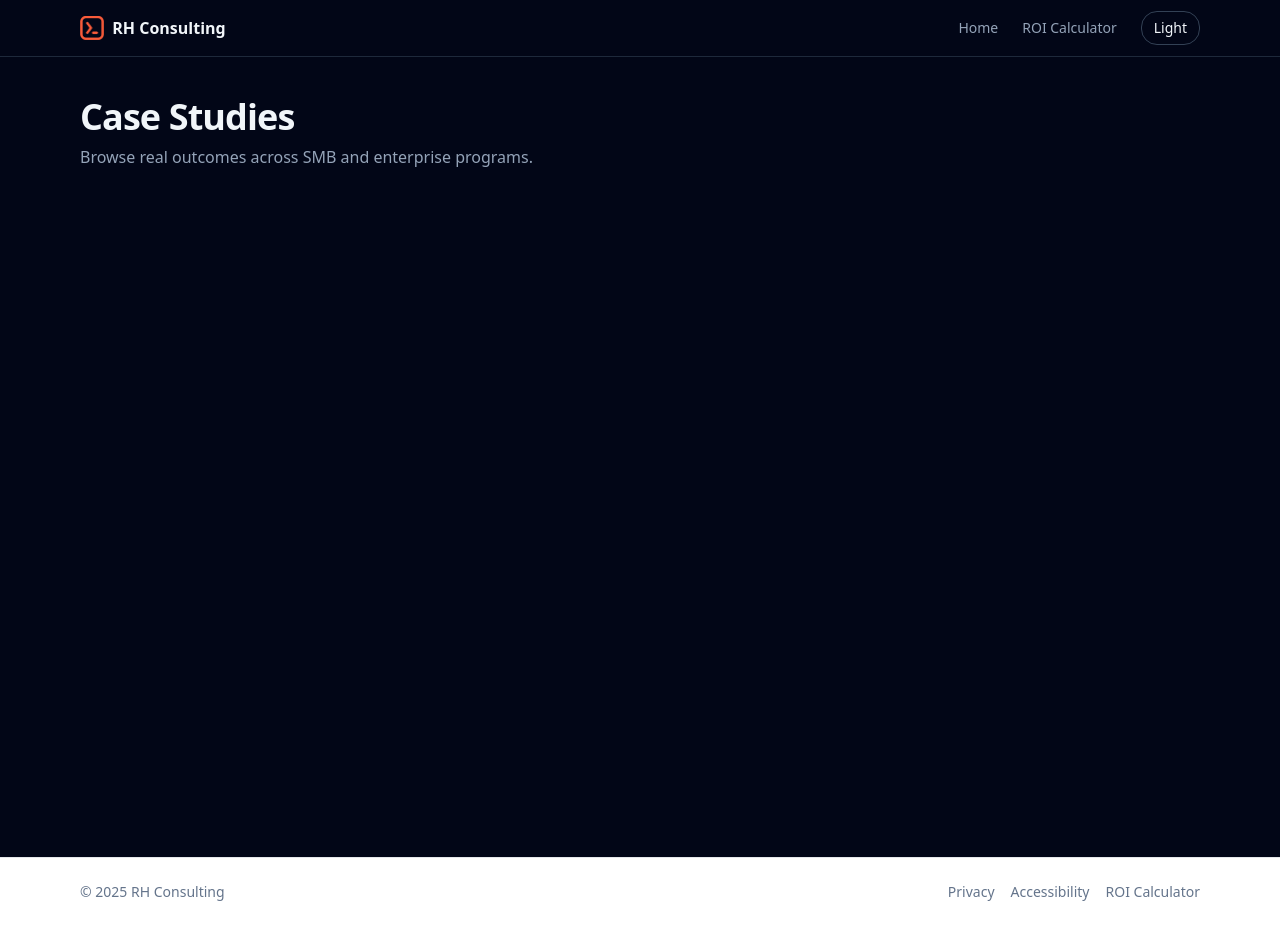
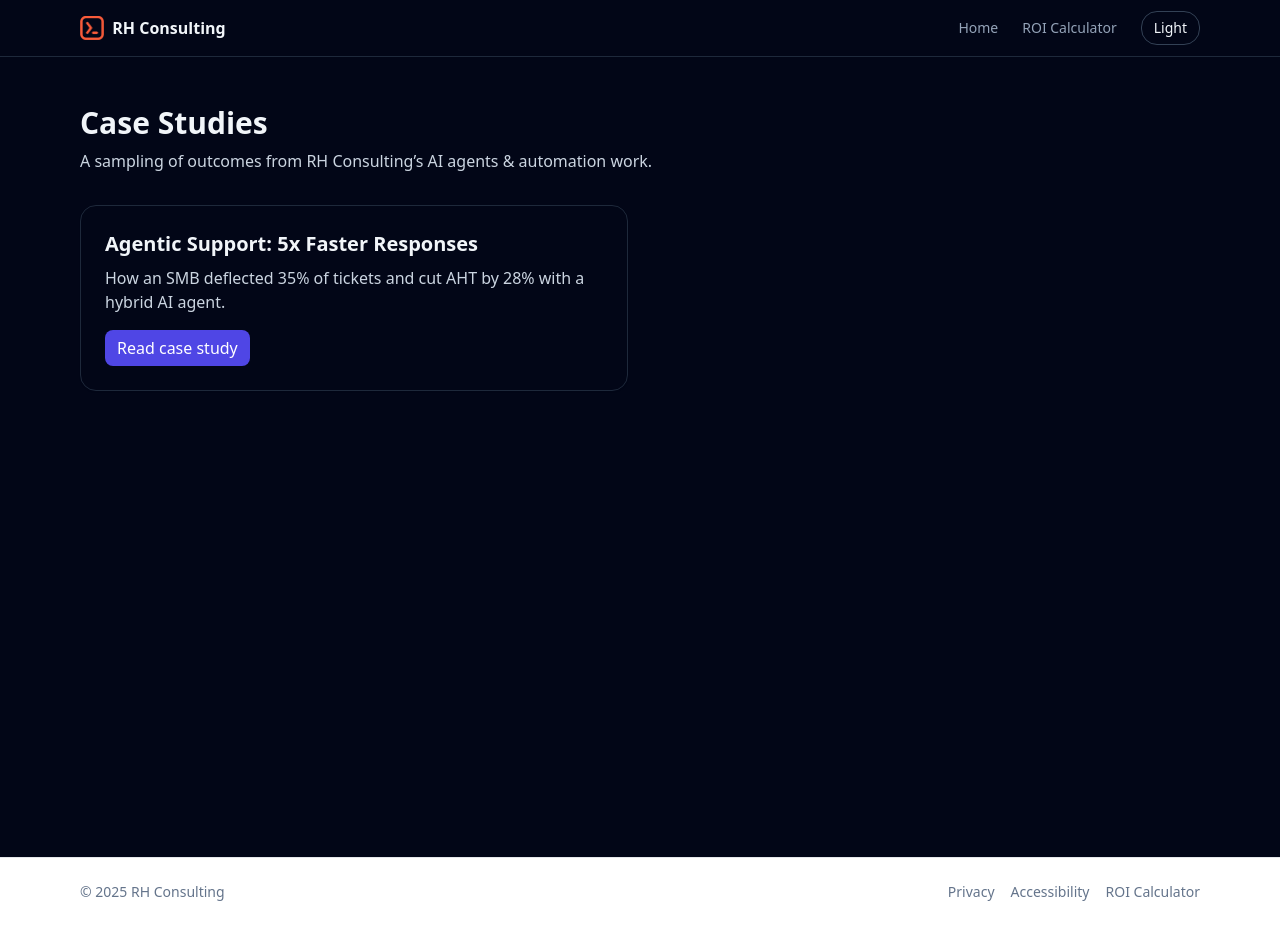
Before and after one commit to rickhancock-droid/rh-consulting-site, a Next.js app: page /case-studies in a window 1280 px wide. Built offline with nearby package versions, Linux system fonts and the light colour scheme.

Commit message:
Case studies: add safe page + content dir + placeholder

```diff
--- a/app/case-studies/page.tsx
+++ b/app/case-studies/page.tsx
@@ -3,56 +3,78 @@ import fs from "node:fs";
 import path from "node:path";
 import Link from "next/link";
 
-type Frontmatter = {
+export const metadata = {
+  title: "Case Studies | RH Consulting",
+  description: "Real results from AI agents and automation delivered by RH Consulting.",
+};
+
+type CaseMeta = {
   title: string;
   slug: string;
-  summary?: string;
-  industry?: string;
+  blurb?: string;
 };
 
-export const metadata = {
-  title: "Case Studies | RH Consulting",
-  description: "Real results from visibility, data refinery, and agentic AI projects.",
-};
-
-function getCases(): Frontmatter[] {
-  const dir = path.join(process.cwd(), "content/case-studies");
-  return fs
-    .readdirSync(dir)
-    .filter((f) => f.endsWith(".mdx"))
-    .map((f) => {
-      const file = fs.readFileSync(path.join(dir, f), "utf8");
-      const fm = /---([\s\S]*?)---/.exec(file)?.[1] ?? "";
-      const pick = (key: string) => new RegExp(`${key}:[^\\n]*`).exec(fm)?.[0].split(":")[1].trim().replace(/^"|"$/g, "");
+function readCaseStudies(dir: string): CaseMeta[] {
+  try {
+    if (!fs.existsSync(dir)) return [];
+    const files = fs.readdirSync(dir).filter(f => f.endsWith(".mdx") || f.endsWith(".md"));
+    return files.map((file) => {
+      const slug = file.replace(/\.mdx?$/, "");
+      const raw = fs.readFileSync(path.join(dir, file), "utf8");
+      const titleMatch = raw.match(/^title:\s*["']?(.+?)["']?\s*$/m);
+      const blurbMatch = raw.match(/^blurb:\s*["']?(.+?)["']?\s*$/m);
       return {
-        title: pick("title") ?? f.replace(".mdx", ""),
-        slug: pick("slug") ?? f.replace(".mdx", ""),
-        summary: pick("summary") ?? "",
-        industry: pick("industry") ?? "",
+        title: titleMatch?.[1] ?? slug.replace(/-/g, " "),
+        slug,
+        blurb: blurbMatch?.[1],
       };
-    })
-    .sort((a, b) => a.title.localeCompare(b.title));
+    });
+  } catch {
+    return [];
+  }
 }
 
-export default function CaseStudiesIndex() {
-  const cases = getCases();
+export default function CaseStudiesPage() {
+  const contentDir = path.join(process.cwd(), "content", "case-studies");
+  const items = readCaseStudies(contentDir);
+
   return (
-    <main className="mx-auto max-w-6xl px-4 py-10">
-      <h1 className="text-4xl font-semibold tracking-tight mb-2">Case Studies</h1>
-      <p className="text-slate-400 mb-8">Browse real outcomes across SMB and enterprise programs.</p>
-      <div className="grid gap-4 md:grid-cols-2">
-        {cases.map((c) => (
-          <Link
-            key={c.slug}
-            href={`/case-studies/${c.slug}`}
-            className="rounded-2xl border border-slate-800 bg-slate-900/40 p-5 hover:bg-slate-900/70 transition"
-          >
-            <div className="text-lg font-medium">{c.title}</div>
-            {c.industry && <div className="text-xs text-slate-400 mt-1">{c.industry}</div>}
-            {c.summary && <p className="text-sm text-slate-300 mt-3">{c.summary}</p>}
-          </Link>
-        ))}
-      </div>
+    <main className="mx-auto max-w-6xl px-4 py-12">
+      <header className="mb-8">
+        <h1 className="text-3xl font-semibold text-slate-900 dark:text-slate-100">Case Studies</h1>
+        <p className="mt-2 text-slate-600 dark:text-slate-300">
+          A sampling of outcomes from RH Consulting’s AI agents & automation work.
+        </p>
+      </header>
+
+      {items.length === 0 ? (
+        <div className="rounded-xl border border-slate-200 bg-white p-6 text-slate-600 dark:border-slate-800 dark:bg-slate-950 dark:text-slate-300">
+          No case studies published yet. We’re preparing fresh write-ups—check back soon.
+        </div>
+      ) : (
+        <ul className="grid gap-6 sm:grid-cols-2">
+          {items.map((c) => (
+            <li key={c.slug} className="rounded-xl border border-slate-200 bg-white p-6 shadow-sm hover:shadow-md transition dark:border-slate-800 dark:bg-slate-950">
+              <h2 className="text-xl font-semibold text-slate-900 dark:text-slate-100">
+                <Link href={`/case-studies/${c.slug}`} className="hover:underline">
+                  {c.title}
+                </Link>
+              </h2>
+              {c.blurb && (
+                <p className="mt-2 text-slate-600 dark:text-slate-300">{c.blurb}</p>
+              )}
+              <div className="mt-4">
+                <Link
+                  href={`/case-studies/${c.slug}`}
+                  className="inline-flex items-center rounded-lg bg-indigo-600 px-3 py-1.5 text-white hover:bg-indigo-700"
+                >
+                  Read case study
+                </Link>
+              </div>
+            </li>
+          ))}
+        </ul>
+      )}
     </main>
   );
 }
--- /dev/null
+++ b/content/case-studies/sample-case.mdx
@@ -0,0 +1,4 @@
+title: "Agentic Support: 5x Faster Responses"
+blurb: "How an SMB deflected 35% of tickets and cut AHT by 28% with a hybrid AI agent."
+
+We’ll replace this with your real case studies shortly. This placeholder prevents empty pages during deployment.
```
Also changed, not shown: 1 other file (tests, documents, lock files or other folders).
